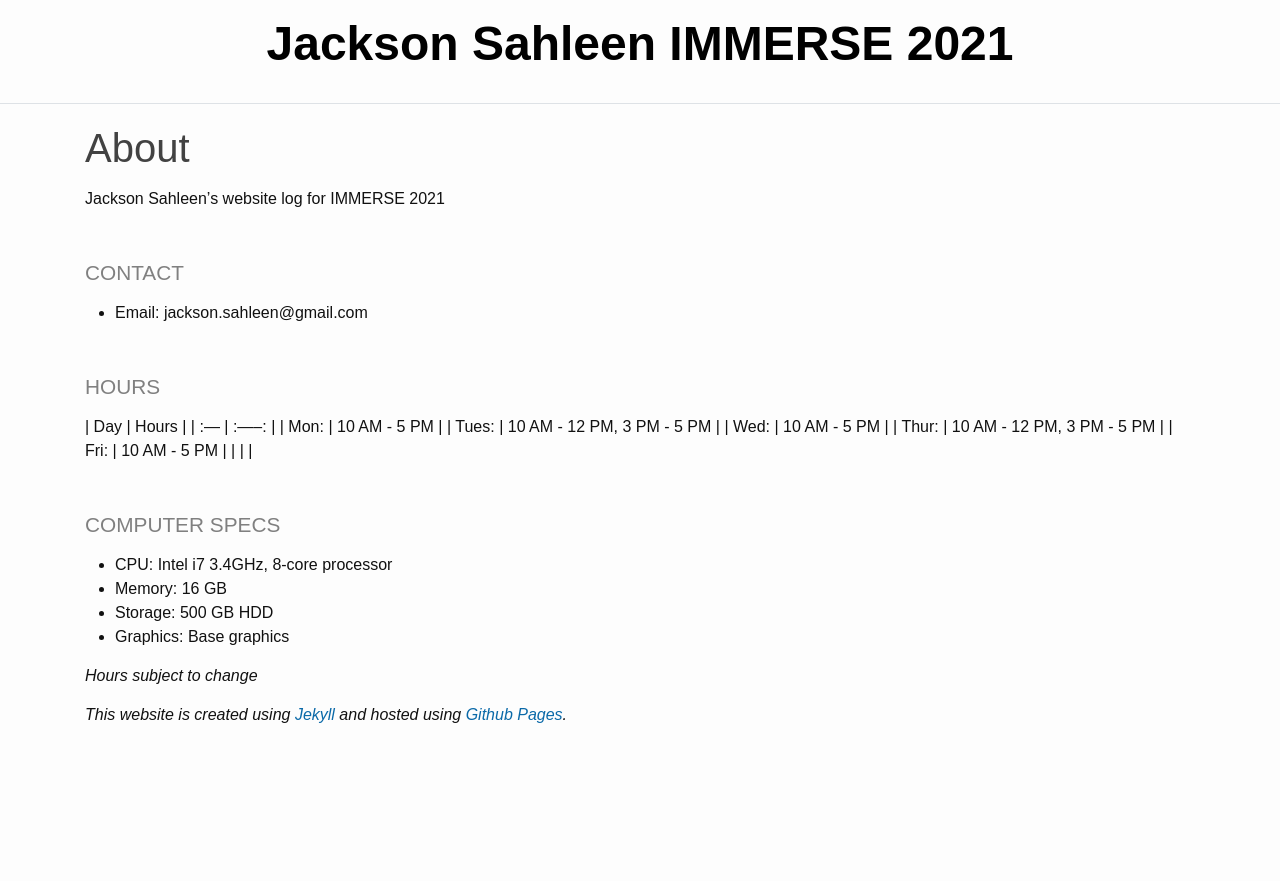
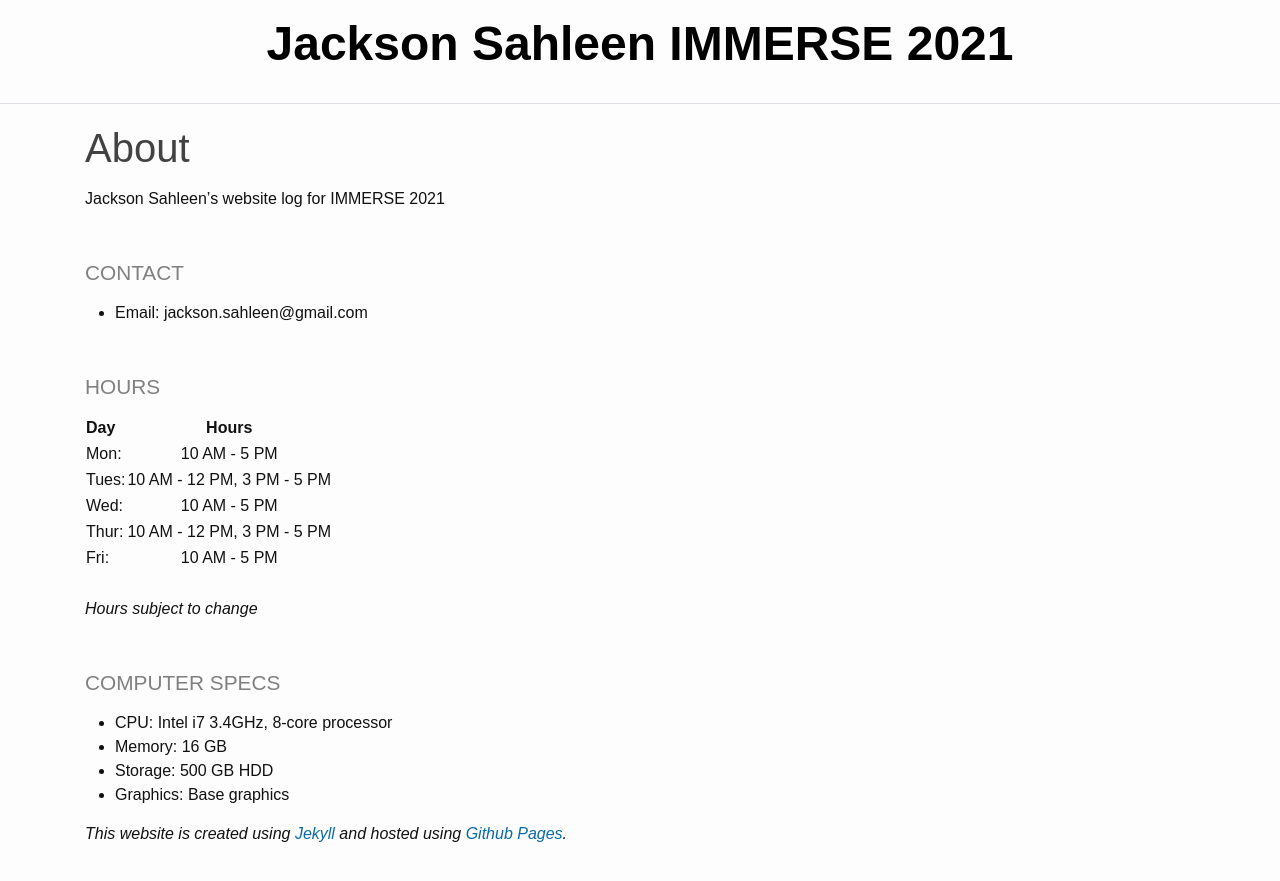
Before and after one commit to JacksonSahleen/IMMERSE_2021_log, a Jekyll site: the page built from _pages/about.md, in a window 1280 px wide. Shown: the top 881 px of the page. Built offline with Jekyll 4.4.1, drawn with Linux system fonts in a browser that asks for light colours.

```diff
--- a/_pages/about.md
+++ b/_pages/about.md
@@ -9,6 +9,7 @@ Jackson Sahleen's website log for IMMERSE 2021
 -   **Email**: jackson.sahleen@gmail.com
 
 ### Hours
+
 | Day | Hours |
 | :--- | :-----: |
 | Mon: | 10 AM - 5 PM |
@@ -18,12 +19,12 @@ Jackson Sahleen's website log for IMMERSE 2021
 | Fri: | 10 AM - 5 PM |
 | | |
 
+*Hours subject to change*
+
 ### Computer Specs
 -   **CPU**: Intel i7 3.4GHz, 8-core processor
 -   **Memory**: 16 GB
 -   **Storage**: 500 GB HDD
 -   **Graphics**: Base graphics
 
-*Hours subject to change*
-
 *This website is created using [Jekyll](https://jekyllrb.com/) and hosted using [Github Pages](https://pages.github.com/).*
```
